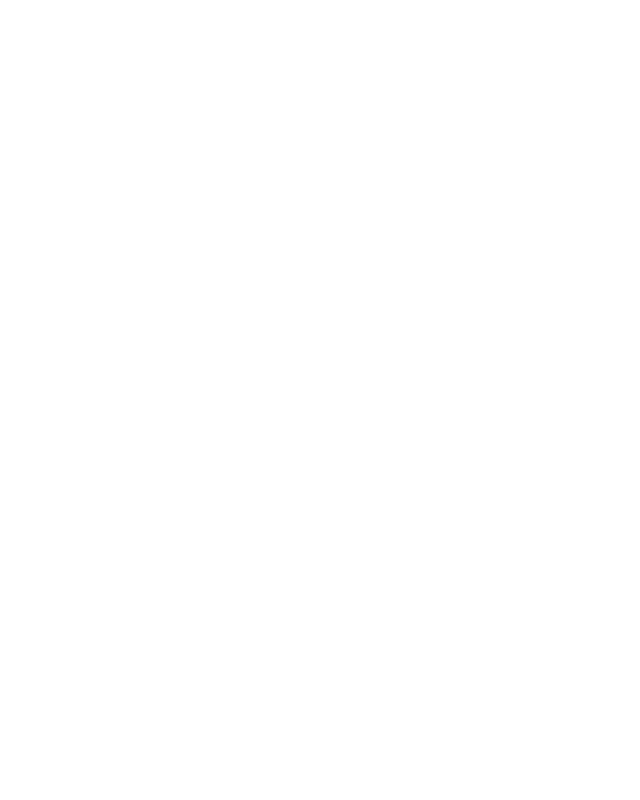
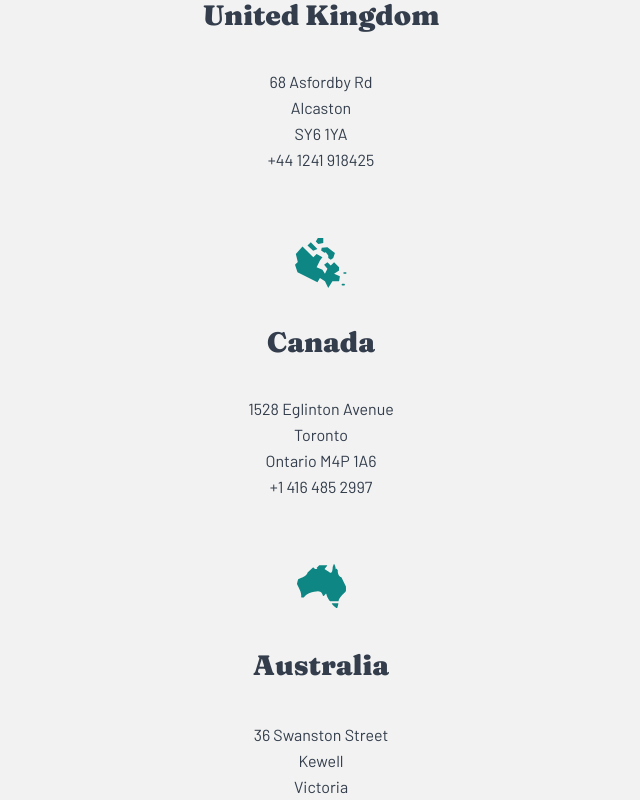
Before and after one commit to pawel975/coffeeroasters-frontend-mentor, a React (Create React App) app: page /about in a window 1280 px wide. Shown: the part 4500-5300 px from the top of the page, without its empty margins (319-959 px from the left). Before the commit the page ends 2051 px from the top, so only its background shows below. Built offline with nearby package versions, Linux system fonts and the light colour scheme.

Commit message:
about page

```diff
--- a/src/Components/Features/Feature-styling.js
+++ b/src/Components/Features/Feature-styling.js
@@ -18,20 +18,21 @@
     .description {
         /* outline: 2px solid red; */
         width:80%;
-        height:131px;
+        min-height:131px;
         display:flex;
         flex-direction:column;
         align-items:center;
         justify-content:space-between;
 
         h1 {
-        margin:0;
-        /* outline:2px solid red; */
+            text-align:center;
+            margin:0.3em 0;
+            outline:2px solid red;
             font-size: 24px;
             font-family: 'Fraunces', serif;
             font-weight:bold;
             color: #FEFCF7;
-        height:32px;
+            min-height:32px;
         }
         p{
             margin:0;
--- /dev/null
+++ b/src/Components/Quarter/Quarter-styling.js
@@ -0,0 +1,40 @@
+import styled from 'styled-components';
+
+export const QuarterWrapper = styled.div`
+    display:flex;
+    /* outline:2px solid purple; */
+    flex-direction:column;
+    align-items:center;
+    width:100%;
+    min-height:262px;
+    justify-content: space-between;
+
+    h1{
+        font-size:28px;
+        color:#333D4B;
+        font-family: 'Fraunces', serif;
+        /* outline:2px solid purple; */
+        padding:0;
+        margin:0;
+        line-height:36px;
+    }
+
+    ul {
+        display:flex;
+        flex-direction:column;
+        /* outline:2px solid purple; */
+        list-style:none;
+        margin:0;
+        padding:0;
+
+        li {
+            font-weight:500;
+            color:#333D4B;
+            font-size:16px;
+            font-family: "Barlow", serif;
+            text-align:center;
+            line-height:26px;
+        }
+    }
+
+`
--- /dev/null
+++ b/src/Components/Quarter/Quarter.js
@@ -0,0 +1,20 @@
+import React from 'react';
+import { QuarterWrapper } from './Quarter-styling';
+
+
+const Quarter = ({img,country,street,city,postCode,tel}) => {
+    return(
+        <QuarterWrapper>
+            <img src={img} alt="" />
+            <h1>{country}</h1>
+            <ul>
+                <li>{street}</li>
+                <li>{city}</li>
+                <li>{postCode}</li>
+                <li>{tel}</li>
+            </ul>
+        </QuarterWrapper>
+    )
+}
+
+export default Quarter;
--- a/src/pages/About/About-styling.js
+++ b/src/pages/About/About-styling.js
@@ -42,5 +42,144 @@
                 line-height:25px;
             }
 
+        }
+    }
+
+    .commitment {
+        margin-top: 7em;
+        width:100%;
+        min-height:900px;
+        /* outline: 2px solid red; */
+        border-radius:7px;
+        overflow:hidden;
+        display:flex;
+        flex-direction:column;
+        justify-content:space-between;
+
+        img {
+            border-radius:7px;
+            width:100%;
+        }
+
+        .description {
+            /* outline: 2px solid blue; */
+            min-height:453px;
+            display:flex;
+            flex-direction:column;
+            justify-content:space-between;
+
+            h1 {
+                /* outline: 2px solid green; */
+                margin:0;
+                color:#333D4B;
+                font-family: 'Fraunces', serif;
+                min-height: 48px;
+                width:100%;
+                text-align:center;
+            }
+
+            p {
+                margin:0px;
+                color:#333D4B;
+                /* outline:2px solid yellow; */
+                font-weight:500;
+                text-align:center;
+                min-height:375px;
+                line-height:25px;
+                font-family: "Barlow", serif;
+                font-size:15px;
+            }
+        }
+    }
+
+    .quality {
+        margin-top: 7em;
+        width:100%;
+        min-height:587px;
+        /* outline: 2px solid red; */
+        border-radius:7px;
+        overflow:hidden;
+        display:flex;
+        position:relative;
+        flex-direction:column;
+        justify-content:flex-end;
+
+        img {
+            border-radius:7px;
+            width:85%;
+            position:absolute;
+            transform: translate(-50%,0);
+            left:50%;
+            top:0px;
+            margin: auto;
+        }
+
+        .background {
+            border-radius:7px;
+            overflow:visible;
+            background: #2C343E;
+            min-height:509px;
+            display:flex;
+            flex-direction:column;
+            justify-content:flex-end;
+
+            .description {
+                margin:auto;
+                margin-bottom:3em;
+                width:85%;
+                /* outline: 2px solid blue; */
+                min-height:306px;
+                display:flex;
+                flex-direction:column;
+                justify-content:space-between;
+
+                h1 {
+                    /* outline: 2px solid green; */
+                    margin:0;
+                    color:#FEFCF7;
+                    font-family: 'Fraunces', serif;
+                    min-height: 40px;
+                    line-height:28px;
+                    font-size:28px;
+                    width:100%;
+                    text-align:center;
+                }
+
+                p {
+                    margin:0px;
+                    color:#FEFCF7;
+                    /* outline:3px solid yellow; */
+                    opacity:0.7;
+                    text-align:center;
+                    min-height:226px;
+                    line-height:25px;
+                    font-family: "Barlow", serif;
+                    font-size:15px;
+                }
+            }
+        }
+
+    }
+
+    .quarters {
+        /* outline:2px solid red; */
+        width: 100%;
+        min-height: 1044px;
+        margin-top: 6em;
+        display:flex;
+        flex-direction:column;
+        justify-content:space-between;
+        align-items:center;
+
+        h1.title {
+            /* outline: 2px solid purple; */
+            width:100%;
+            text-align:center;
+            font-size:24px;
+            line-height:32px;
+            color: #83888F;
+            font-family: "Fraunces", serif;
+        }
+
     }
 `
--- a/src/pages/About/About.js
+++ b/src/pages/About/About.js
@@ -1,6 +1,44 @@
 import React from 'react';
 import { AboutWrapper } from './About-styling';
 import ImageHeroWhitecup from '../../assets/about/mobile/image-hero-whitecup.jpg'
+import ImageCommitment from '../../assets/about/mobile/image-commitment.jpg'
+import Quality from '../../assets/about/mobile/image-quality.jpg'
+import UnitedKingdom from '../../assets/about/desktop/illustration-uk.svg';
+import Canada from '../../assets/about/desktop/illustration-canada.svg';
+import Australia from '../../assets/about/desktop/illustration-australia.svg';
+import { QuarterWrapper } from '../../Components/Quarter/Quarter-styling';
+import Quarter from '../../Components/Quarter/Quarter';
+
+const quarters = [
+  {
+    img: UnitedKingdom,
+    country:"United Kingdom",
+    street: "68  Asfordby Rd",
+    city: "Alcaston",
+    postCode: "SY6 1YA",
+    tel: "+44 1241 918425"
+  },
+  {
+    img: Canada,
+    country:"Canada",
+    street: "1528  Eglinton Avenue",
+    city: "Toronto",
+    postCode: "Ontario M4P 1A6",
+    tel: "+1 416 485 2997"
+  },
+  {
+    img: Australia,
+    country:"Australia",
+    street: "36 Swanston Street",
+    city: "Kewell",
+    postCode: "Victoria",
+    tel: "+61 4 9928 3629"
+  },
+]
+
+const AllQuarters = quarters.map(quarter => (
+  <Quarter img={quarter.img} country={quarter.country} street={quarter.street} city={quarter.city} postCode={quarter.postCode} tel={quarter.tel}/>
+))
 
 function About() {
   return (
@@ -12,7 +50,29 @@
           <p>Coffeeroasters began its journey of exotic discovery in 1999, highlighting stories of coffee from around the world. We have since been dedicated to bring the perfect cup - from bean to brew - in every shipment.</p>
         </div>
       </div>
+      <div className="commitment">
+        <img src={ImageCommitment} alt="" />
+        <div className="description">
+          <h1>Our commitment</h1>
+          <p>We’re built on a simple mission and a commitment to doing good along the way. We want to make it easy for you to discover and brew the world’s best coffee at home. It all starts at the source. To locate the specific lots we want to purchase, we travel nearly 60 days a year trying to understand the challenges and opportunities in each of these places. We collaborate with exceptional coffee growers and empower a global community of farmers through with well above fair-trade benchmarks. We also offer training, support farm community initiatives, and invest in coffee plant science. Curating only the finest blends, we roast each lot to highlight tasting profiles distinctive to their native growing region.</p>
+        </div>
+      </div>
+      <div className="quality">
+        <img src={Quality} alt="" />
+        <div className="background">
+          <div className="description">
+            <h1>Uncompromising quality</h1>
+            <p>Although we work with growers who pay close attention to all stages of harvest and processing, we employ, on our end, a rigorous quality control program to avoid over-roasting or baking the coffee dry. Every bag of coffee is tagged with a roast date and batch number. Our goal is to roast
+            consistent, user-friendly coffee, so that brewing is easy and enjoyable.</p>
+          </div>
+        </div>
+      </div>
+      <div className="quarters">
+        <h1 className="title">Our headquarters</h1>
+        {AllQuarters}
+      </div>
     </AboutWrapper>
+
   );
 }
 
```
Lines whose indentation alone changed are shown as unchanged.
